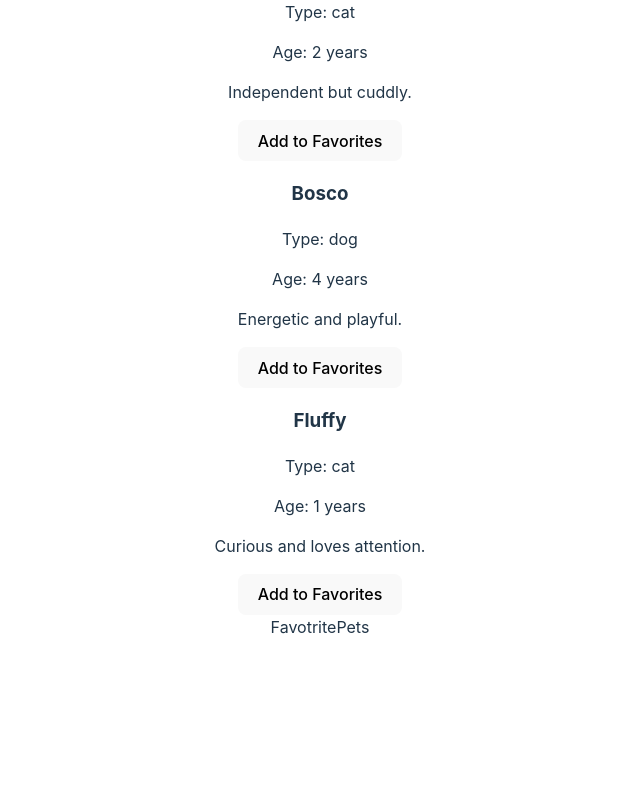
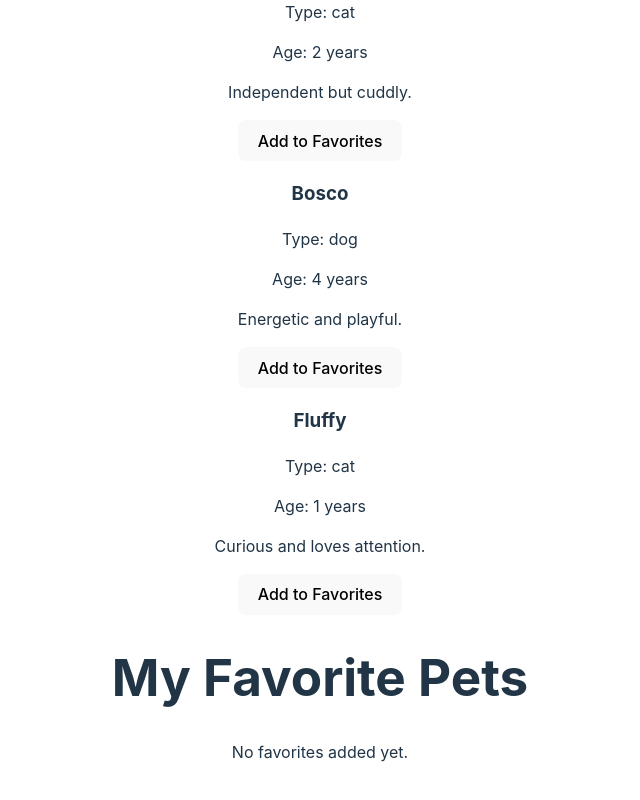
Before and after one commit to Lybrook/Pet-Adoption-App, a React (Vite) app: page / in a window 1280 px wide. Shown: the part 348-1148 px from the top of the page, without its empty margins (320-960 px from the left). Before the commit the page ends 1019 px from the top, so only its background shows below. Built offline with nearby package versions, Linux system fonts and the light colour scheme.

Commit message:
Created the Favorite List

```diff
--- a/src/Components/FavotritePets.jsx
+++ b/src/Components/FavotritePets.jsx
@@ -1,9 +1,23 @@
-import React from 'react'
+import React from 'react';
 
-const FavotritePets = () => {
+const FavoritePets = ({ favorites }) => {
   return (
-    <div>FavotritePets</div>
-  )
-}
+    <div className="favorite-pets">
+      <h1>My Favorite Pets</h1>
+      {favorites.length > 0 ? (
+        favorites.map((pet) => (
+          <div key={pet.id} className="favorite-pet">
+            <h3>{pet.name}</h3>
+            <p>Type: {pet.type}</p>
+            <p>Age: {pet.age} years</p>
+            <p>{pet.description}</p>
+          </div>
+        ))
+      ) : (
+        <p>No favorites added yet.</p>
+      )}
+    </div>
+  );
+};
 
-export default FavotritePets
+export default FavoritePets;
```
